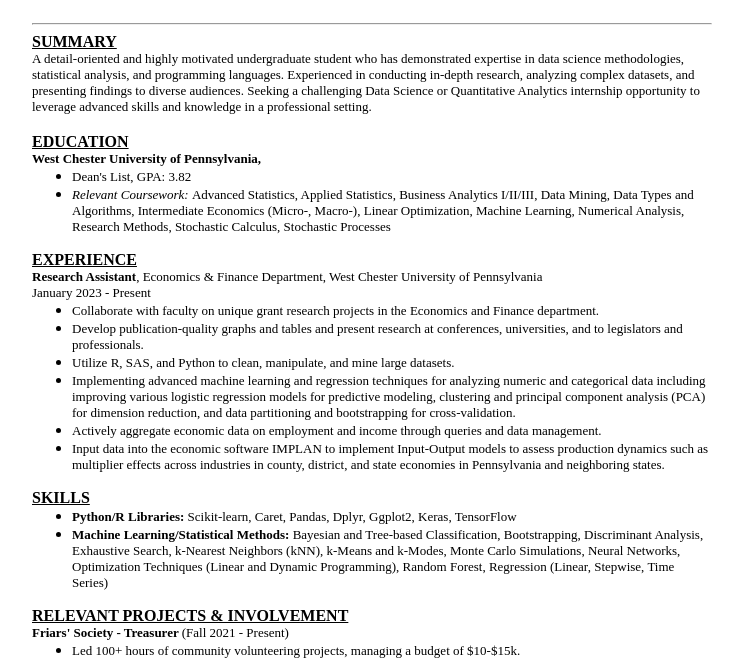
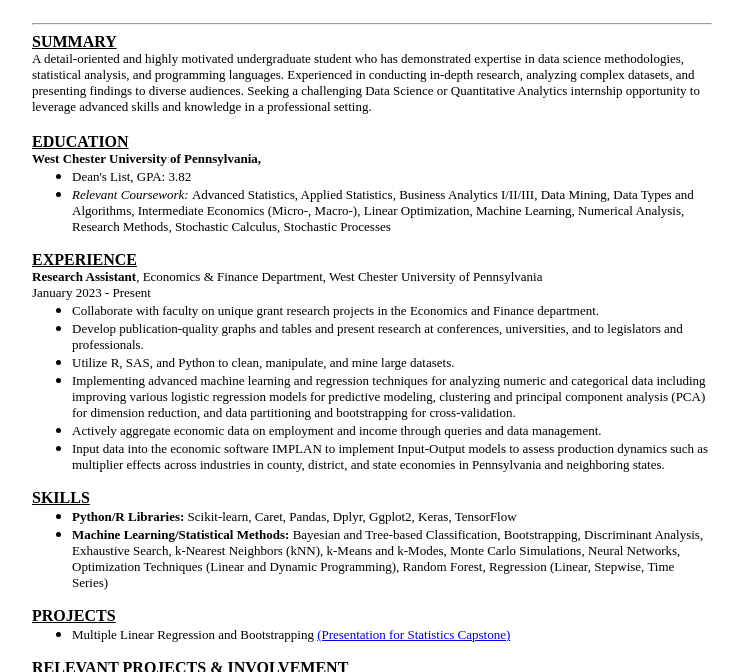
Before and after one commit to as927097/ASaporito, a plain HTML site: page index.html in a window 1280 px wide. Shown: the part 102-774 px from the top of the page, without its empty margins (268-1011 px from the left). Drawn offline with Linux system fonts and the light colour scheme.

Commit message:
Add files via upload

```diff
--- a/index.html
+++ b/index.html
@@ -53,6 +53,11 @@
                 <li><font size=2><b>Machine Learning/Statistical Methods: </b>Bayesian and Tree-based Classification, Bootstrapping, Discriminant Analysis, Exhaustive Search, k-Nearest Neighbors (kNN), k-Means and k-Modes, Monte Carlo Simulations, Neural Networks, Optimization Techniques (Linear and Dynamic Programming), Random Forest, Regression (Linear, Stepwise, Time Series)</font></li>
             </ul>
 
+<font size=3><b><u>PROJECTS</u></b></font>
+        <ul style="margin-top: 0;">
+            <li><font size=2>Multiple Linear Regression and Bootstrapping <a href="https://as927097.github.io/STA490-RegCaseStudy/presentation.html#1"> (Presentation for Statistics Capstone)</a></font></li>
+        </ul>
+
     <font size=3><b><u>RELEVANT PROJECTS & INVOLVEMENT</u></b></font>
         <br>
         <font size=2><b>Friars' Society - Treasurer </b>(Fall 2021 - Present)</font>
```
